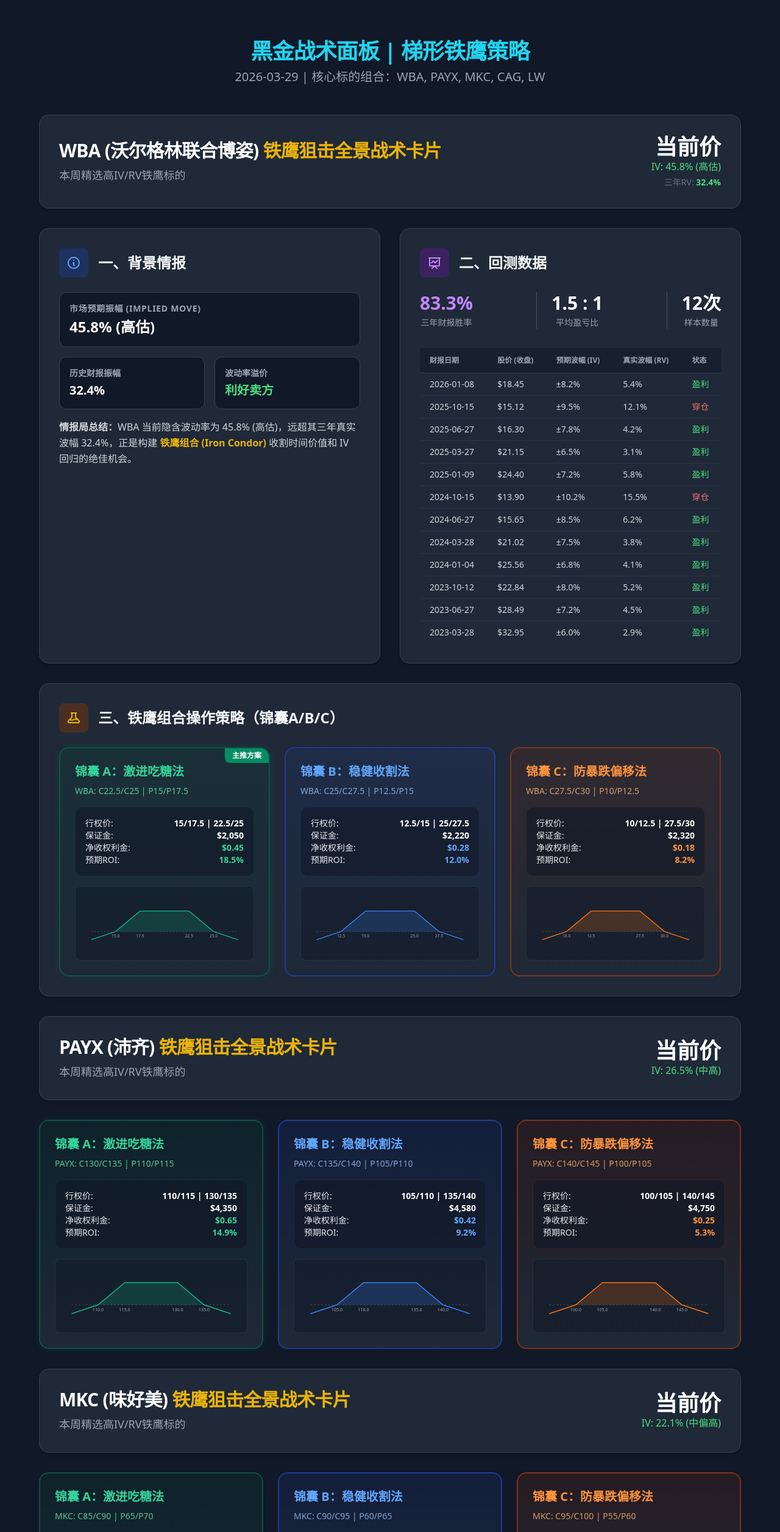
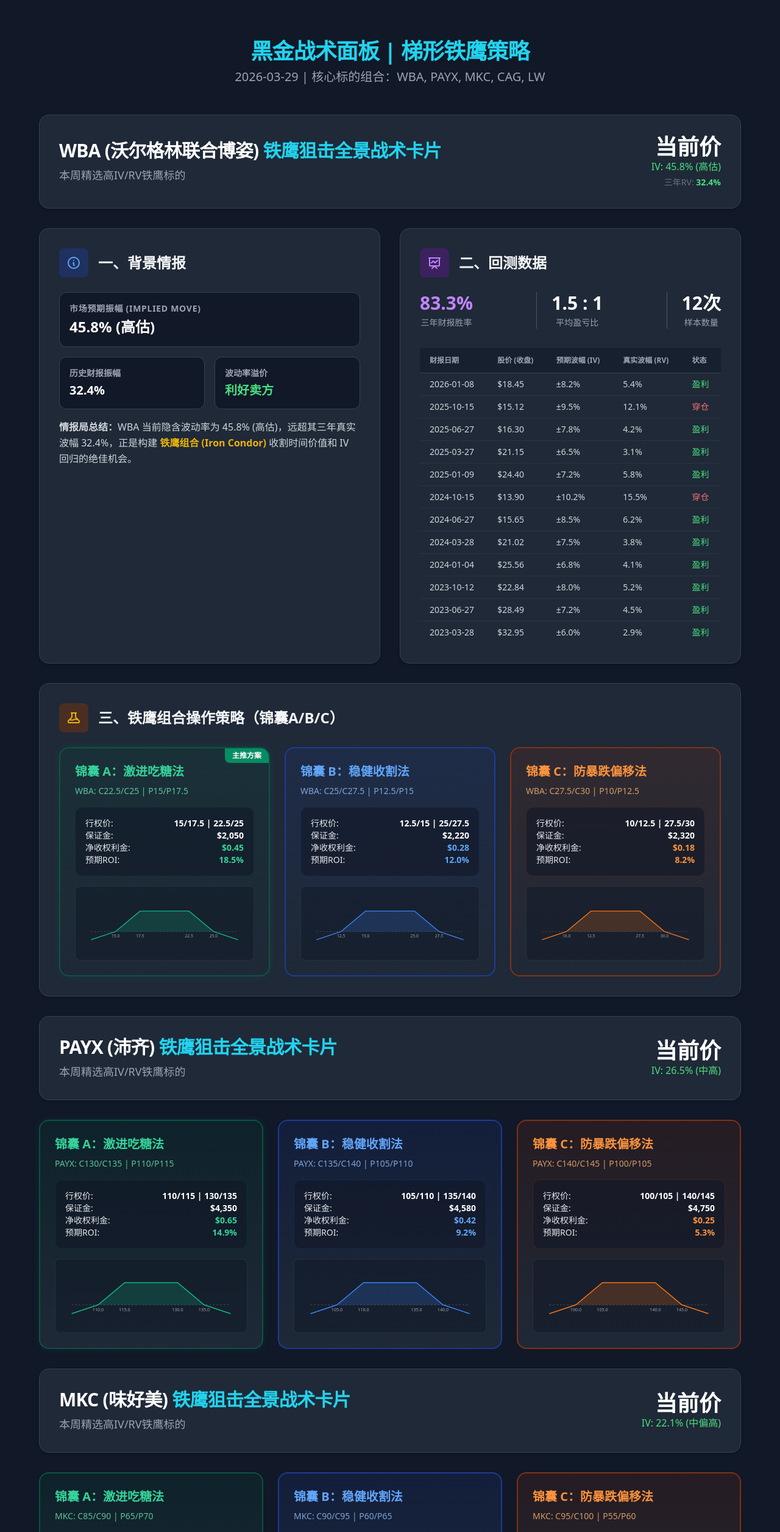
Before and after one commit to haoero/haoero.github.io, a plain HTML site: page iv-iron-condor/2026/03/dashboard-03-29.html in a window 1280 px wide. Shown: the top 2512 px of the page at 61% size. Drawn offline with nearby package versions, Linux system fonts and the light colour scheme.

Commit message:
Update individual card title colors

```diff
--- a/iv-iron-condor/2026/03/dashboard-03-29.html
+++ b/iv-iron-condor/2026/03/dashboard-03-29.html
@@ -24,7 +24,7 @@
 <div class="max-w-6xl mx-auto space-y-8 mb-16">
 <div class="bg-gray-800 rounded-2xl p-8 shadow-md border border-gray-700 flex justify-between items-center">
 <div>
-<h1 class="text-3xl font-extrabold text-white tracking-tight">WBA (沃尔格林联合博姿) <span class="text-yellow-500">铁鹰狙击全景战术卡片</span></h1>
+<h1 class="text-3xl font-extrabold text-white tracking-tight">WBA (沃尔格林联合博姿) <span class="text-cyan-400">铁鹰狙击全景战术卡片</span></h1>
 <p class="text-gray-400 mt-2 text-lg">本周精选高IV/RV铁鹰标的</p>
 </div>
 <div class="text-right">
@@ -200,7 +200,7 @@
 <div class="max-w-6xl mx-auto space-y-8 mb-16">
 <div class="bg-gray-800 rounded-2xl p-8 shadow-md border border-gray-700 flex justify-between items-center">
 <div>
-<h1 class="text-3xl font-extrabold text-white tracking-tight">PAYX (沛齐) <span class="text-yellow-500">铁鹰狙击全景战术卡片</span></h1>
+<h1 class="text-3xl font-extrabold text-white tracking-tight">PAYX (沛齐) <span class="text-cyan-400">铁鹰狙击全景战术卡片</span></h1>
 <p class="text-gray-400 mt-2 text-lg">本周精选高IV/RV铁鹰标的</p>
 </div>
 <div class="text-right">
@@ -288,7 +288,7 @@
 <div class="max-w-6xl mx-auto space-y-8 mb-16">
 <div class="bg-gray-800 rounded-2xl p-8 shadow-md border border-gray-700 flex justify-between items-center">
 <div>
-<h1 class="text-3xl font-extrabold text-white tracking-tight">MKC (味好美) <span class="text-yellow-500">铁鹰狙击全景战术卡片</span></h1>
+<h1 class="text-3xl font-extrabold text-white tracking-tight">MKC (味好美) <span class="text-cyan-400">铁鹰狙击全景战术卡片</span></h1>
 <p class="text-gray-400 mt-2 text-lg">本周精选高IV/RV铁鹰标的</p>
 </div>
 <div class="text-right">
@@ -376,7 +376,7 @@
 <div class="max-w-6xl mx-auto space-y-8 mb-16">
 <div class="bg-gray-800 rounded-2xl p-8 shadow-md border border-gray-700 flex justify-between items-center">
 <div>
-<h1 class="text-3xl font-extrabold text-white tracking-tight">CAG (康尼格拉) <span class="text-yellow-500">铁鹰狙击全景战术卡片</span></h1>
+<h1 class="text-3xl font-extrabold text-white tracking-tight">CAG (康尼格拉) <span class="text-cyan-400">铁鹰狙击全景战术卡片</span></h1>
 <p class="text-gray-400 mt-2 text-lg">本周精选高IV/RV铁鹰标的</p>
 </div>
 <div class="text-right">
@@ -464,7 +464,7 @@
 <div class="max-w-6xl mx-auto space-y-8 mb-16">
 <div class="bg-gray-800 rounded-2xl p-8 shadow-md border border-gray-700 flex justify-between items-center">
 <div>
-<h1 class="text-3xl font-extrabold text-white tracking-tight">LW (蓝威斯顿) <span class="text-yellow-500">铁鹰狙击全景战术卡片</span></h1>
+<h1 class="text-3xl font-extrabold text-white tracking-tight">LW (蓝威斯顿) <span class="text-cyan-400">铁鹰狙击全景战术卡片</span></h1>
 <p class="text-gray-400 mt-2 text-lg">本周精选高IV/RV铁鹰标的</p>
 </div>
 <div class="text-right">
```
